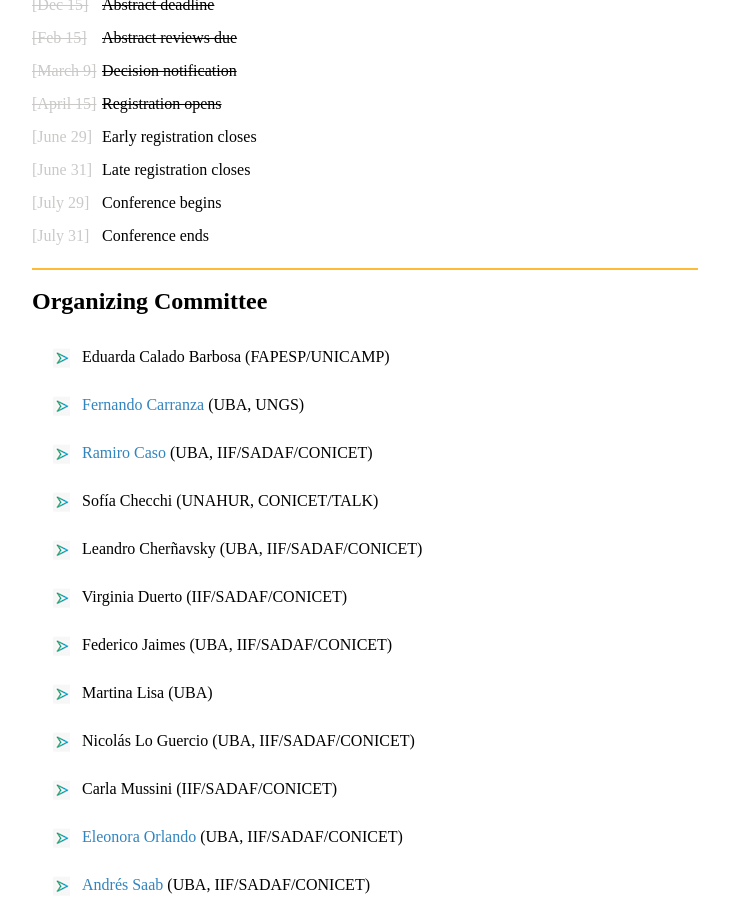
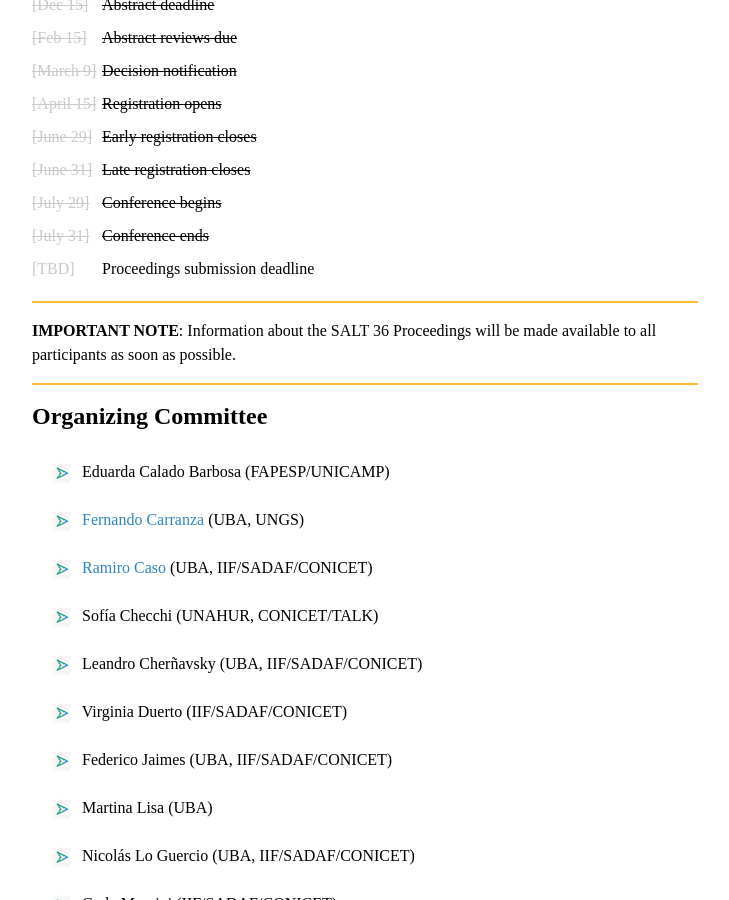
Before and after one commit to saltconf/salt36, a Jekyll site: the page built from index.md, in a window 1280 px wide and 900 px high, scrolled down 1080 px. Shown: the whole window, without its empty margins (392-1121 px from the left). Built offline with Jekyll 4.4.1, drawn with Linux system fonts in a browser that asks for light colours.

Commit message:
Update important dates

```diff
--- a/index.md
+++ b/index.md
@@ -70,6 +70,10 @@ For questions or comments, please contact <span style="font-family: monospace">[
 </table>
 <hr/>
 
+**IMPORTANT NOTE**: Information about the SALT 36 Proceedings will be made available to all participants as soon as possible.
+
+<hr/>
+
 ## Organizing Committee
 
 <ul id="speakers">
```
Also changed, not shown: _data/important_dates.yml (+7 -6 lines).
